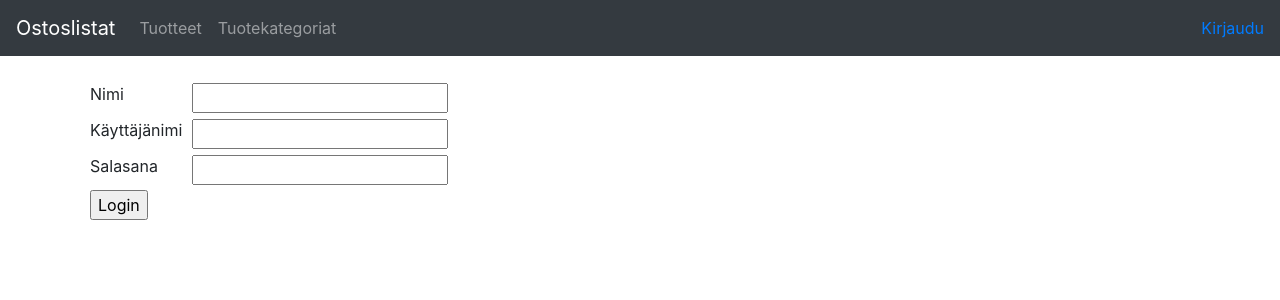
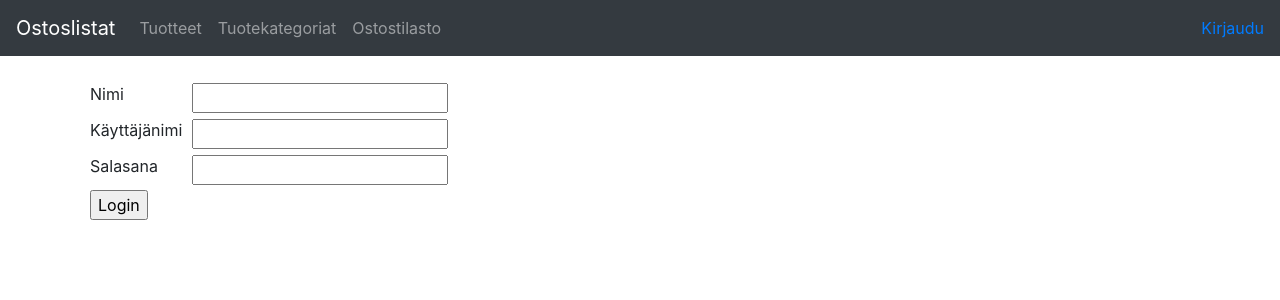
Before and after one commit to petrioski/ostoslista, a Flask app: page /auth/signup in a window 1280 px wide. Shown: the top 300 px of the page. Run offline with Flask 2, Linux system fonts and the light colour scheme; some libraries are stand-ins or nearby versions.

Commit message:
linkki ostoshistoriaan

```diff
--- a/application/templates/layout.html
+++ b/application/templates/layout.html
@@ -17,7 +17,9 @@
         <ul class="navbar-nav mr-auto">
           <li class="nav-item"><a class="nav-link" href="{{ url_for('items_index') }}">Tuotteet</a></li>
           <li class="nav-item"><a class="nav-link" href="{{ url_for('categories_index') }}">Tuotekategoriat</a></li>
+          <li class="nav-item"><a class="nav-link" href="{{ url_for('purchase_stats_index') }}">Ostostilasto</a></li>
         </ul>
+
 
 
         <div class="form-inline mt-2 mt-md-0">
```
